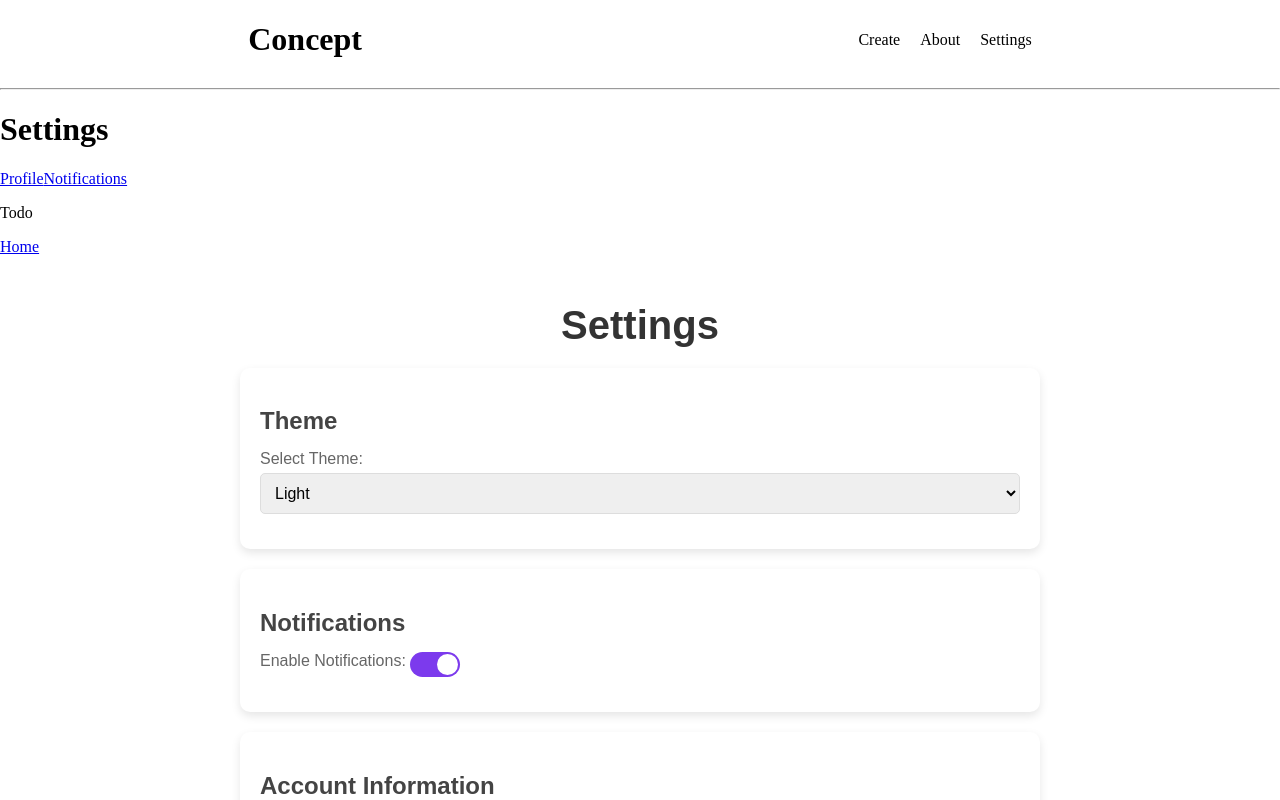
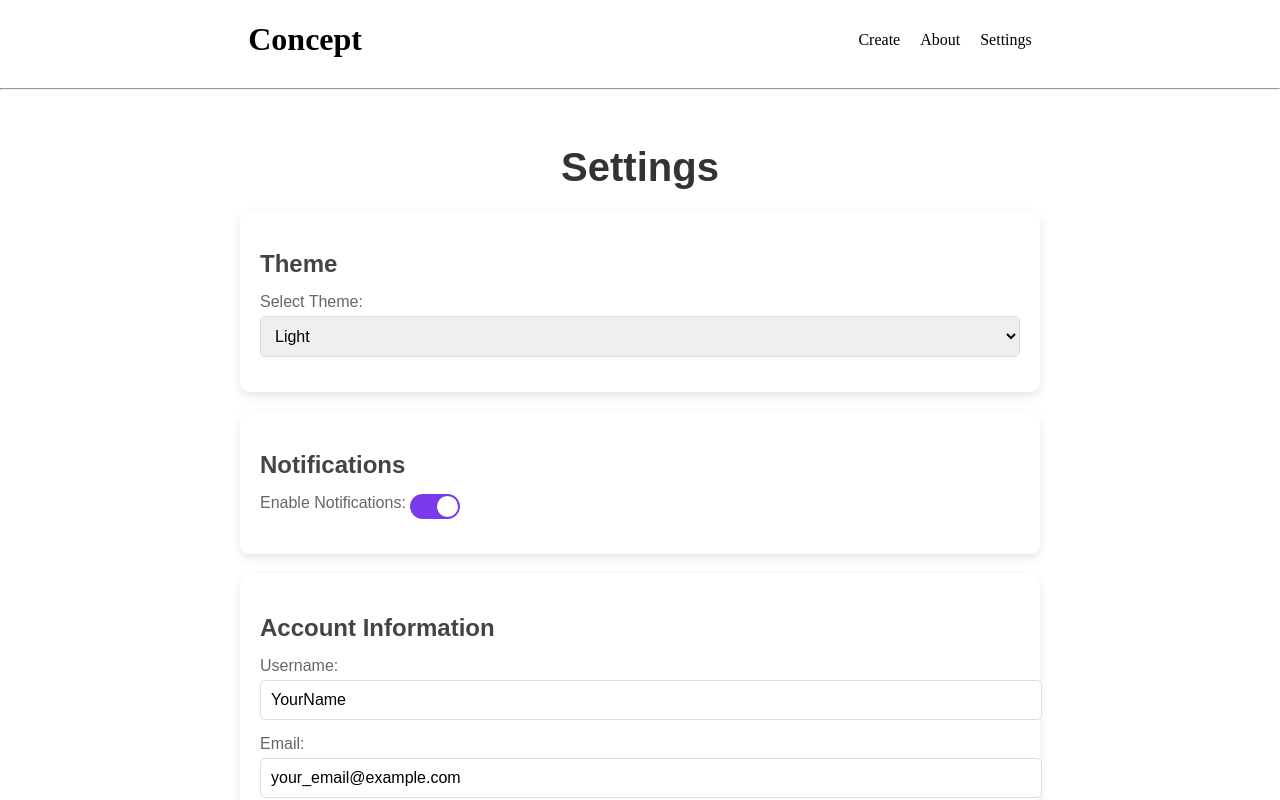
Before and after one commit to Arktetra/concept, a SvelteKit app in the folder frontend/: page /concept/settings in a window 1280 px wide. Shown: the top 800 px of the page. Built offline with nearby package versions, Linux system fonts and the light colour scheme.

Commit message:
fix settings and about pages

```diff
--- a/frontend/src/routes/concept/about/+page.svelte
+++ b/frontend/src/routes/concept/about/+page.svelte
@@ -1,6 +1,3 @@
-<p>Todo</p>
-<a href="/">Home</a>
-
 <script>
     const developers = [
         {
--- a/frontend/src/routes/concept/settings/+layout.svelte
+++ b/frontend/src/routes/concept/settings/+layout.svelte
@@ -5,12 +5,4 @@
     let { data, children }: { data: LayoutData, children: Snippet } = $props();
 </script>
 
-<h1>Settings</h1>
-
-<div class="submenu">
-    {#each data.sections as section}
-        <a href="/concept/settings/{section.slug}">{section.title}</a>
-    {/each}
-</div>
-
 {@render children()}
--- a/frontend/src/routes/concept/settings/+page.svelte
+++ b/frontend/src/routes/concept/settings/+page.svelte
@@ -1,6 +1,3 @@
-<p>Todo</p>
-<a href="/home">Home</a>
-
 <script>
     // Reactive variables for settings
     let theme = 'light'; // Default theme
```
